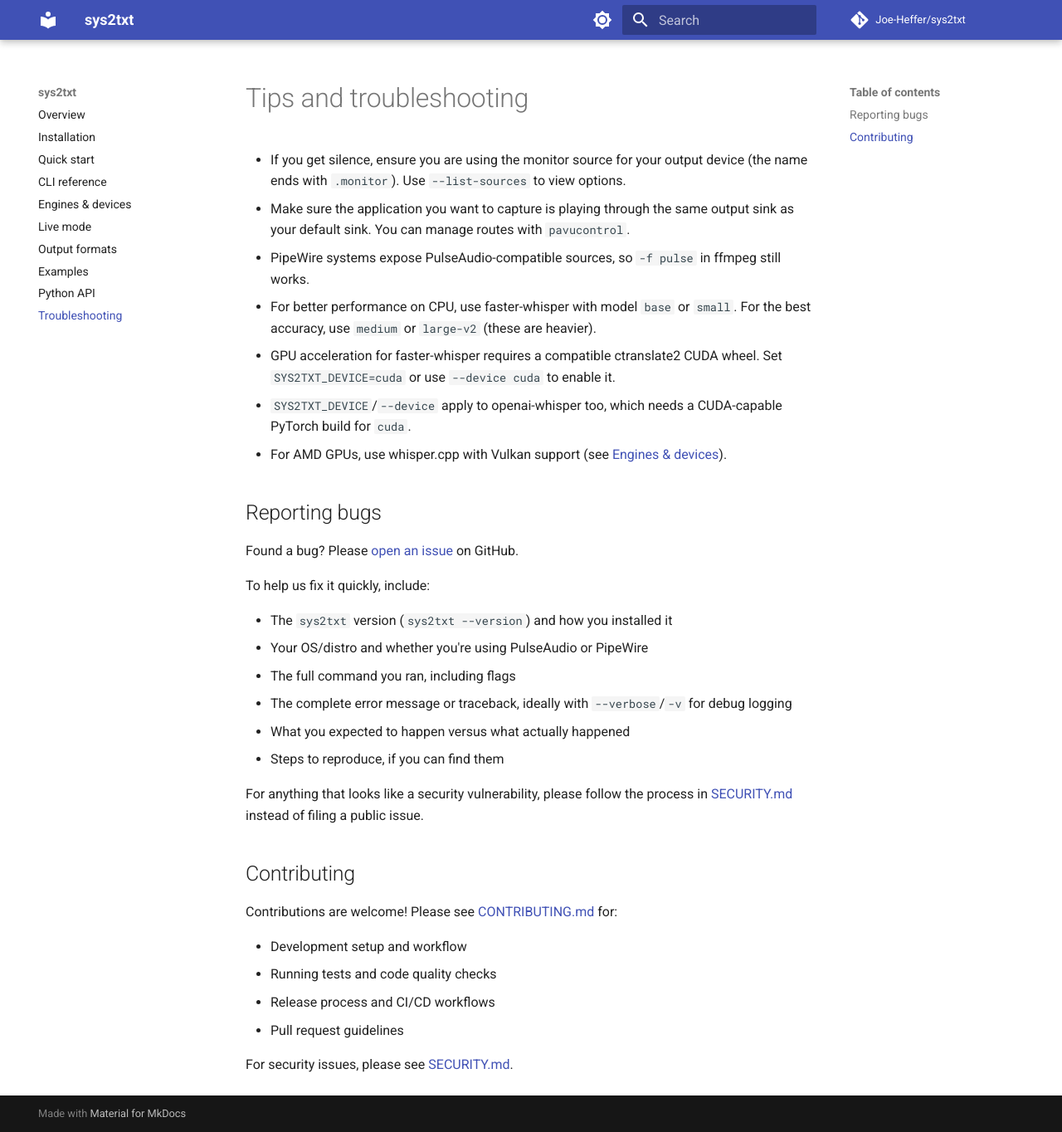
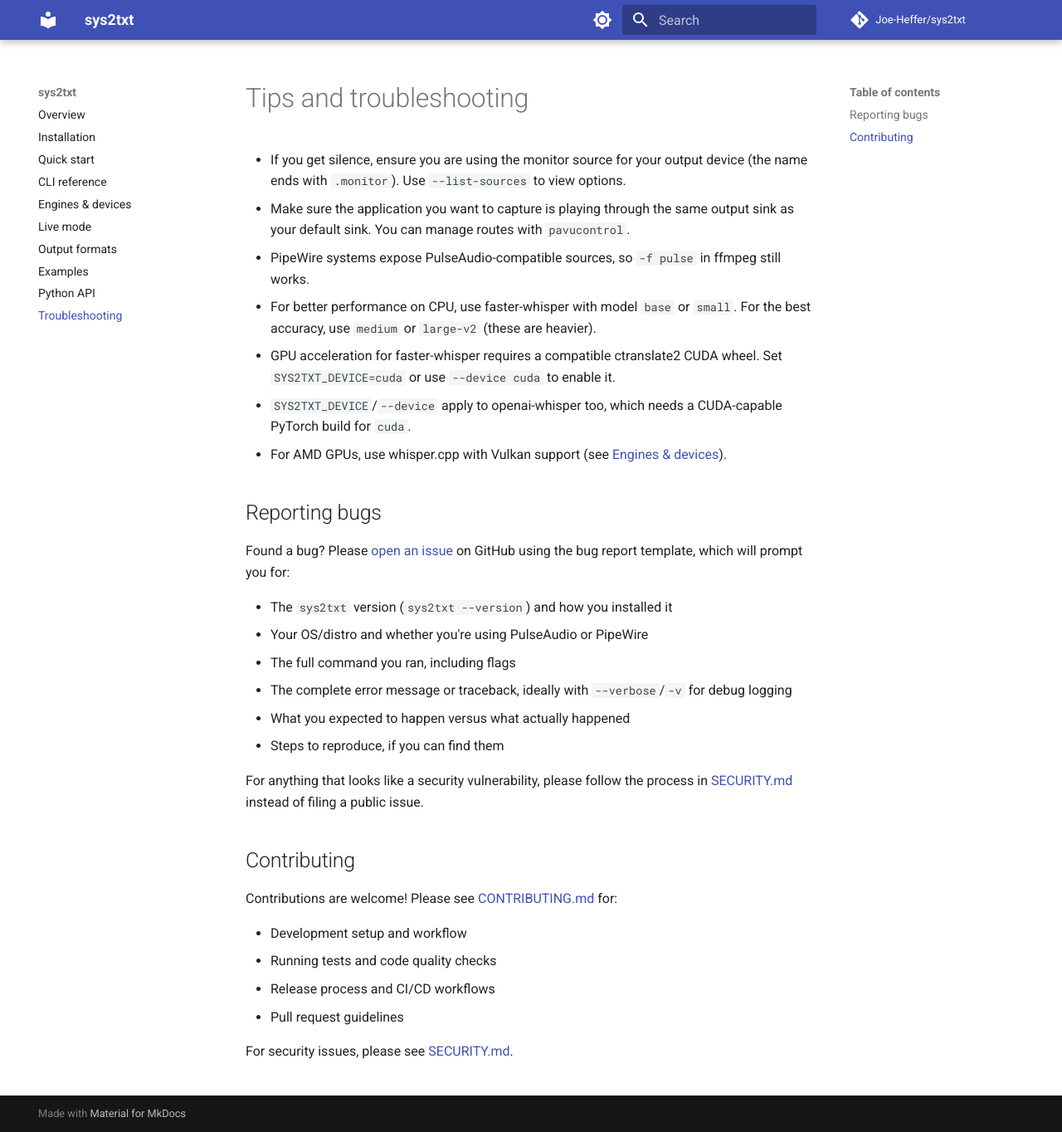
Before and after one commit to Joe-Heffer/sys2txt, an MkDocs documentation site: the page built from docs/troubleshooting.md, in a window 1280 px wide and 1364 px high. Shown: the whole window at 83% size. Built offline with MkDocs 1.6.1 and Material for MkDocs 9.7.7, drawn with Linux system fonts in a browser that asks for light colours; comment, search, counter and statistics services are not loaded.

Commit message:
docs: add bug report issue template
Adds a structured GitHub issue form covering the fields the troubleshooting
guide asks users to include, and links the docs to the template instead of a
blank issue.

Co-Authored-By: Claude Sonnet 5 <noreply@anthropic.com>
Claude-Session: https://claude.ai/code/session_0179dZYnYjdcxCyRzzTUUhJd

```diff
--- a/docs/troubleshooting.md
+++ b/docs/troubleshooting.md
@@ -10,9 +10,8 @@
 
 ## Reporting bugs
 
-Found a bug? Please [open an issue](https://github.com/Joe-Heffer/sys2txt/issues/new) on GitHub.
-
-To help us fix it quickly, include:
+Found a bug? Please [open an issue](https://github.com/Joe-Heffer/sys2txt/issues/new/choose) on
+GitHub using the bug report template, which will prompt you for:
 
 - The `sys2txt` version (`sys2txt --version`) and how you installed it
 - Your OS/distro and whether you're using PulseAudio or PipeWire
```
Also changed, not shown: 2 other files.
